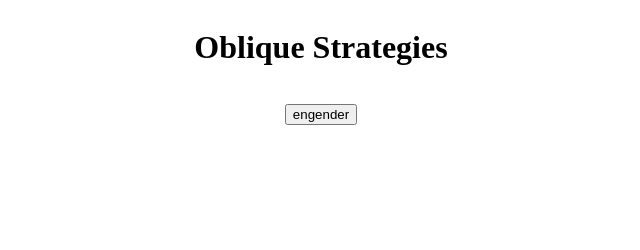
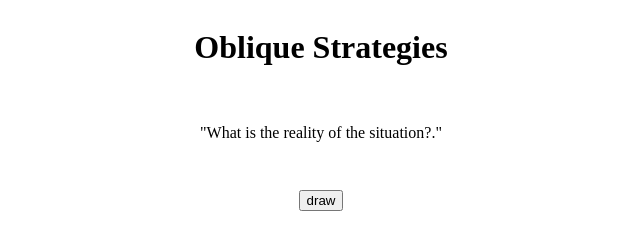
Before and after one commit to tcmaraist/Oblique_Strategies, a plain HTML site: page index.html in a window 1280 px wide. Shown: the whole page, without its empty margins (319-959 px from the left). Drawn offline with Linux system fonts and the light colour scheme.

Commit message:
add classes and spacing to elements

```diff
--- a/index.css
+++ b/index.css
@@ -3,4 +3,17 @@
   justify-content: center;
   flex-direction: column;
   text-align: center;
+  gap: 20px;
 }
+
+.container {
+  margin: 0 auto;
+  display: flex;
+  flex-direction: column;
+  align-items: center;
+}
+
+.button {
+}
+.button_type_draw {
+}
--- a/index.html
+++ b/index.html
@@ -12,7 +12,7 @@
     <div class="container">
       <p id="quotes"></p>
       <p id="author"></p>
-      <button>engender</button>
+      <button class="button button_type_draw">draw</button>
     </div>
 
     <script src="index.js"></script>
--- a/strategies.json
+++ b/strategies.json
@@ -133,8 +133,3 @@
     "[blank white card]"
   ]
 }
-
-// see line 87
-// https://matt-rickard.com/list-of-all-oblique-strategies
-// lowest common denominator check single beat single note single riff
-//line 52 name or game?
```
